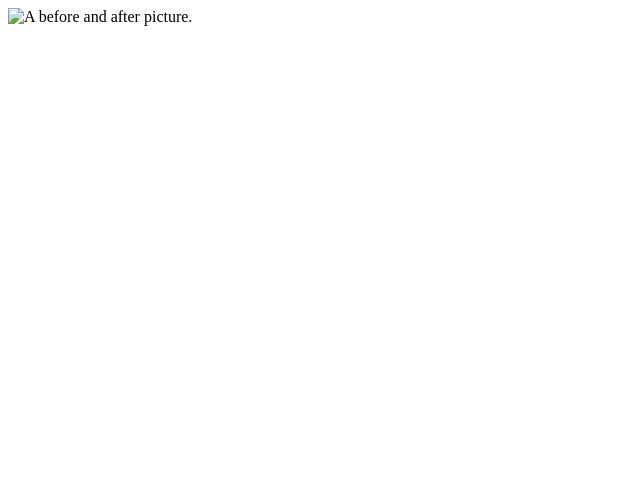
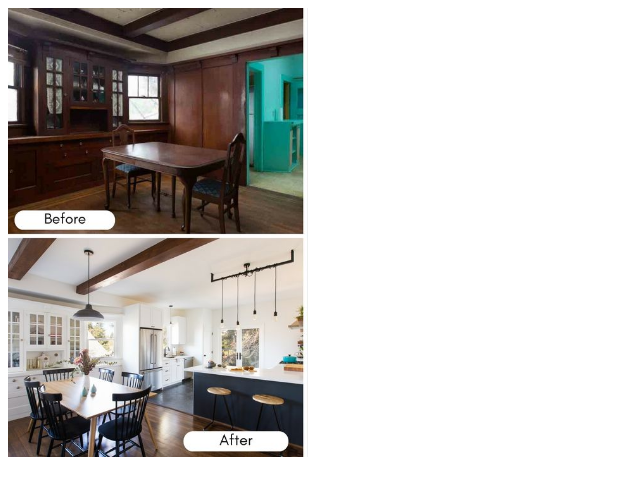
Before and after one commit to silvermistshadow/interior-decor, a plain HTML site: page index.html in a window 1280 px wide. Shown: the whole page, without its empty margins (0-640 px from the left). Drawn offline with Linux system fonts and the light colour scheme.

Commit message:
fix image link

```diff
--- a/index.html
+++ b/index.html
@@ -7,7 +7,7 @@
   </head>
   <body>
     <div class="column1">
-      <img src="beforeafter0.jpg" alt="A before and after picture." width="300px">
+      <img src="img/beforeafter0.jpg" alt="A before and after picture." width="300px">
     </div>
 
   </body>
```
